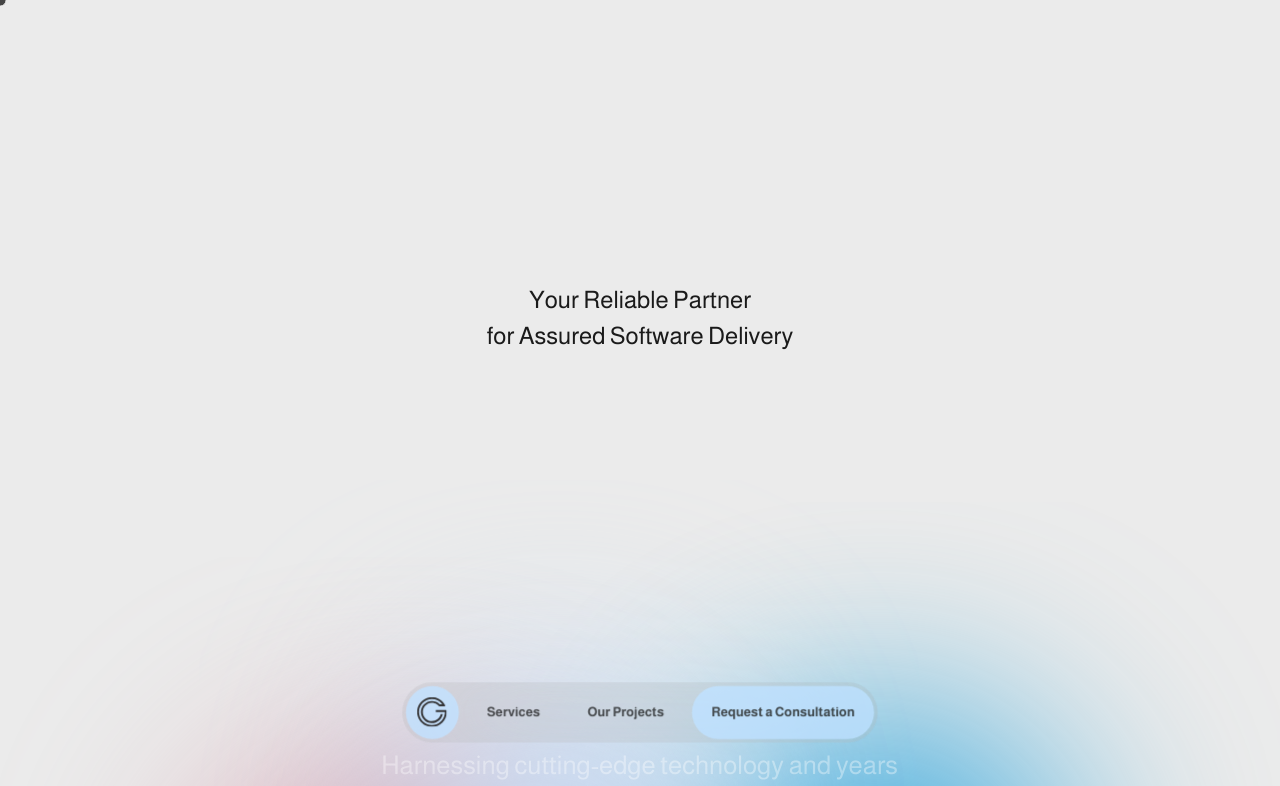
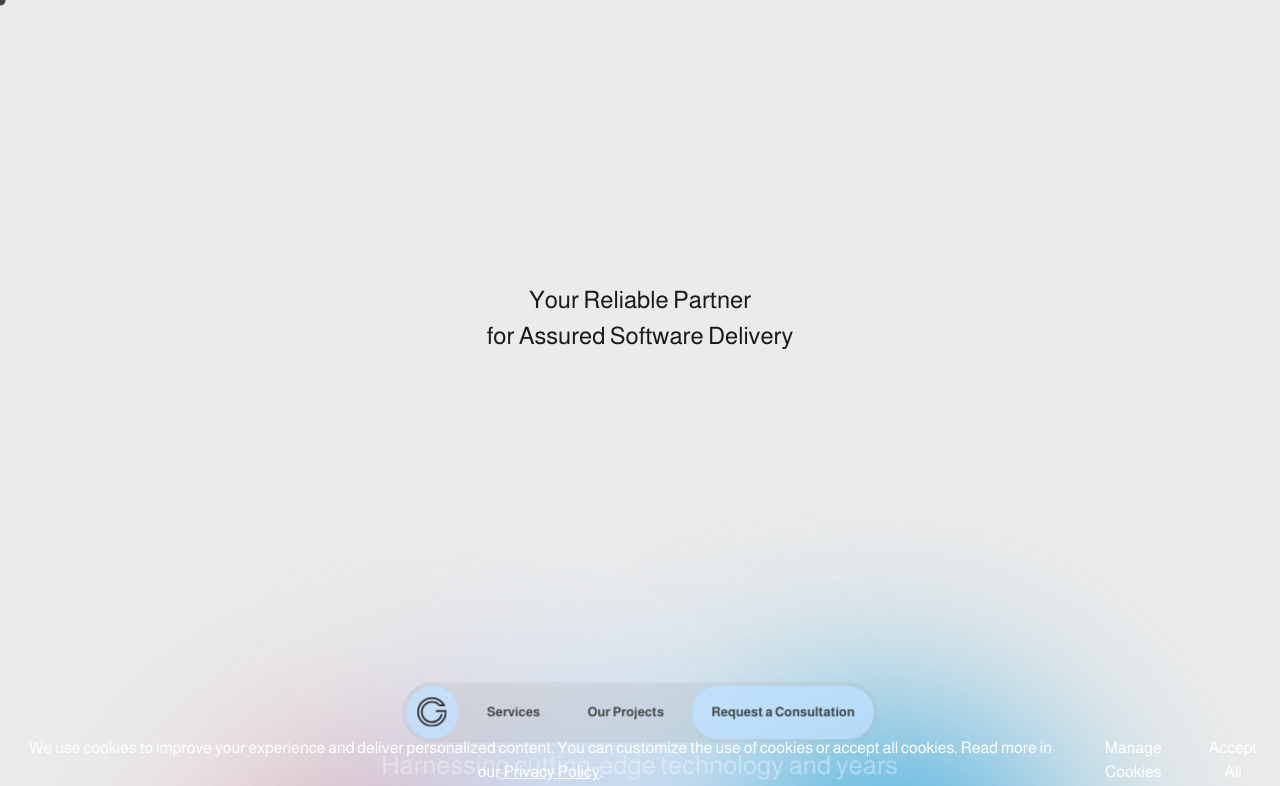
Before and after one commit to gecraft-com/gecraft-website, a React (Vite) app: page / in a window 1280 px wide. Shown: the top 786 px of the page. Built offline with nearby package versions, Linux system fonts and the light colour scheme; what @nextui-org/react would draw is missing.

Commit message:
add cookies banner and cookies modal

```diff
--- a/package.json
+++ b/package.json
@@ -14,6 +14,7 @@
     "@reduxjs/toolkit": "^2.3.0",
     "axios": "^1.7.7",
     "framer-motion": "^11.5.4",
+    "js-cookie": "^3.0.5",
     "react": "^18.3.1",
     "react-dom": "^18.3.1",
     "react-modal": "^3.16.1",
--- a/src/App.jsx
+++ b/src/App.jsx
@@ -1,4 +1,5 @@
 import ContactUs from './components/ContactUs'
+import CookiesBanner from './components/CookiesBanner'
 import Cursor from './components/Cursor'
 import Header from './components/Header'
 import Services from './components/Services'
@@ -12,6 +13,7 @@ function App() {
       <Work />
       <ContactUs />
       {window.innerWidth > 1024 ? <Cursor /> : null}
+      <CookiesBanner />
     </>
   )
 }
--- /dev/null
+++ b/src/components/CookiesBanner.jsx
@@ -0,0 +1,59 @@
+'use client'
+
+import { useEffect, useState } from 'react'
+
+import Cookies from 'js-cookie'
+
+import CookiesModal from './CookiesModal'
+
+function CookiesBanner() {
+  const [showBanner, setShowBanner] = useState(false)
+
+  const handleAcceptAll = () => {
+    Cookies.set(
+      'userConsent',
+      JSON.stringify({
+        analytics: true,
+        ads: true,
+        functional: true,
+      }),
+      { expires: 365 }
+    )
+    setShowBanner(false)
+  }
+
+  useEffect(() => {
+    const consent = Cookies.get('userConsent')
+    if (!consent) {
+      setShowBanner(true)
+    }
+  }, [])
+  return (
+    <>
+      {showBanner && (
+        <div className="bg-secondary-600/90 fixed bottom-0 left-0 right-0 z-40 p-4 text-white">
+          <div className="container mx-auto flex flex-col items-center justify-between gap-4 md:flex-row">
+            <p className="text-small">
+              We use cookies to improve your experience and deliver personalized content.
+              You can customize the use of cookies or accept all cookies. Read more in our{' '}
+              <a href="/pages/privacy" className="underline">
+                Privacy Policy
+              </a>
+              .
+            </p>
+            <div className="mt-3 flex gap-4 md:mt-0">
+              <CookiesModal handleAfterClick={() => setShowBanner(false)}>
+                <button color="secondary">Manage Cookies</button>
+              </CookiesModal>
+              <button color="primary" onClick={handleAcceptAll}>
+                Accept All
+              </button>
+            </div>
+          </div>
+        </div>
+      )}
+    </>
+  )
+}
+
+export default CookiesBanner
--- /dev/null
+++ b/src/components/CookiesModal.jsx
@@ -0,0 +1,120 @@
+'use client'
+
+import React, { useState } from 'react'
+
+// import { Switch } from '@nextui-org/react'
+import Cookies from 'js-cookie'
+
+import ModalWindow from './ModalWindow'
+
+function CookiesModal({ handleAfterClick, children }) {
+  const [modal, setModal] = useState(false)
+  const [analytics, setAnalytics] = useState(() => {
+    const consent = Cookies.get('userConsent')
+    if (consent) {
+      return JSON.parse(consent).analytics
+    }
+    return true
+  })
+  const [ads, setAds] = useState(() => {
+    const consent = Cookies.get('userConsent')
+    if (consent) {
+      return JSON.parse(consent).ads
+    }
+    return true
+  })
+
+  const handleCustomize = (consent) => {
+    Cookies.set('userConsent', JSON.stringify(consent), { expires: 365 })
+    hideBanner()
+    if (typeof handleAfterClick === 'function') {
+      handleAfterClick()
+    }
+  }
+
+  const hideBanner = () => {
+    setModal(false)
+  }
+
+  const childrenWithClick = React.Children.map(children, (child) => {
+    if (React.isValidElement(child)) {
+      return React.cloneElement(child, { onClick: () => setModal(true) })
+    }
+    return child
+  })
+
+  const acceptAllHandler = () => {
+    setAnalytics(true)
+    setAds(true)
+    handleCustomize({
+      analytics: true,
+      ads: true,
+      functional: true,
+    })
+    if (typeof handleAfterClick === 'function') {
+      handleAfterClick()
+    }
+  }
+
+  const savePreferenceHandler = () => {
+    handleCustomize({
+      functional: true,
+      analytics,
+      ads,
+    })
+    if (typeof handleAfterClick === 'function') {
+      handleAfterClick()
+    }
+  }
+
+  return (
+    <>
+      {childrenWithClick}
+      {modal && (
+        <ModalWindow modalIsOpen={modal} onCloseModal={hideBanner}>
+          <div className="rounded-xlarge bg-background text-semixlarge text-secondary p-10 font-medium">
+            <p className="mb-8 font-semibold">Manage Cookies</p>
+            <div className="text-medium mb-5 flex items-center justify-between gap-4">
+              <p>Essential Cookies</p>
+              <p className="text-small mr-5">Always On</p>
+            </div>
+
+            <div className="text-medium mb-5 flex items-center justify-between gap-4">
+              <p>Analytics Cookies</p>
+              {/* <Switch
+                isSelected={analytics}
+                onChange={() => {
+                  setAnalytics((prev) => !prev)
+                }}
+                classNames={{
+                  wrapper: 'mr-5',
+                }}
+              /> */}
+            </div>
+
+            <div className="text-medium mb-5 flex items-center justify-between gap-4">
+              <p>Advertising Cookies</p>
+              {/* <Switch
+                isSelected={ads}
+                onChange={() => {
+                  setAds((prev) => !prev)
+                }}
+                classNames={{
+                  wrapper: 'mr-5',
+                }}
+              /> */}
+            </div>
+            <div className="mt-12 flex flex-col justify-center gap-6 md:flex-row">
+              <button color="secondary" onClick={savePreferenceHandler}>
+                Save Preferences
+              </button>
+              <button onClick={acceptAllHandler}>Accept All Cookies</button>
+            </div>
+          </div>
+        </ModalWindow>
+      )}
+    </>
+  )
+}
+
+export default CookiesModal
```
Also changed, not shown: 1 other file (tests, documents, lock files or other folders).
